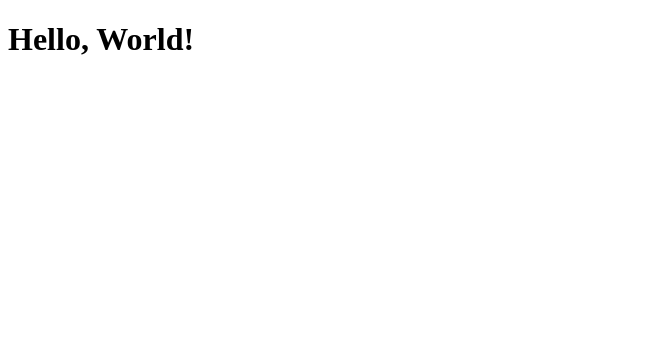
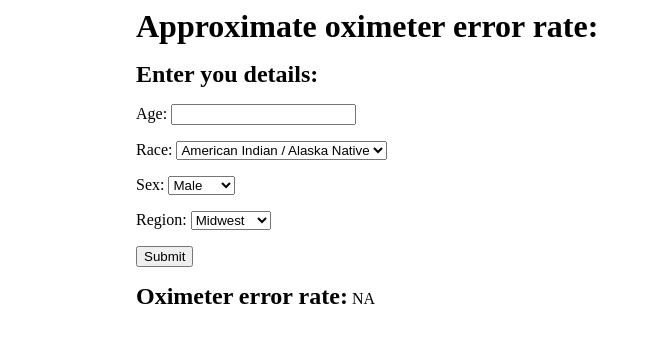
Before and after one commit to JustinSalsbery/JustinSalsbery.github.io, a plain HTML site: page index.html in a window 1280 px wide. Shown: the whole page, without its empty margins (0-651 px from the left). Drawn offline with Linux system fonts and the light colour scheme.

Commit message:
Skeleton.

```diff
--- a/index.html
+++ b/index.html
@@ -4,11 +4,94 @@
 <head>
     <meta charset="UTF-8">
     <meta name="viewport" content="width=device-width, initial-scale=1.0">
-    <title>Node Server</title>
+    <title>Decisive Leftovers</title>
+
+    <style>
+        body {
+            padding: 0 10%;
+        }
+
+        h1,
+        h2,
+        p {
+            margin: 0;
+            display: inline;
+        }
+
+        input[type=submit] {
+            /* Maybe I'll center this later. */
+        }
+
+        div {
+            margin: 1em 0;
+        }
+    </style>
 </head>
 
 <body>
-    <h1>Hello, World!</h1>
+    <h1>Approximate oximeter error rate:</h1>
+
+    <div>
+        <h2>Enter you details:</h2>
+        <form onsubmit="return false">
+            <div>
+                <label for="age">Age:</label>
+                <input type="number" id="form-age" name="age">
+            </div>
+
+            <div>
+                <label for="race">Race:</label>
+                <select id="form-race" name="race">
+                    <option value="native-american">American Indian / Alaska Native</option>
+                    <option value="asian">Asian</option>
+                    <option value="black">Black</option>
+                    <option value="hispanic">Hispanic / Latino</option>
+                    <option value="white">White</option>
+                    <option value="unknown">Unknown</option>
+                </select>
+            </div>
+
+            <div>
+                <label for="sex">Sex:</label>
+                <select id="form-sex" name="sex">
+                    <option value="male">Male</option>
+                    <option value="female">Female</option>
+                </select>
+            </div>
+
+            <div>
+                <label for="region">Region:</label>
+                <select id="form-region" name="region">
+                    <option value="midwest">Midwest</option>
+                    <option value="northeast">Northeast</option>
+                    <option value="south">South</option>
+                    <option value="west">West</option>
+                    <option value="other">Other</option>
+                </select>
+            </div>
+
+            <input type="submit" value="Submit" onclick="populateOximeterError()">
+        </form>
+    </div>
+
+    <div>
+        <h2>Oximeter error rate:</h2>
+        <p id="oximeterErrorDiv">NA</p>
+    </div>
+
+    <script>
+        function populateOximeterError() {
+            const age = document.getElementById("form-age").value
+            const race = document.getElementById("form-race").value
+            const sex = document.getElementById("form-sex").value
+            const region = document.getElementById("form-region").value
+
+            // No validation
+            console.log(age, race, sex, region)
+
+            document.getElementById("oximeterErrorDiv").innerText = "Not"
+        }
+    </script>
 </body>
 
 </html>
```
